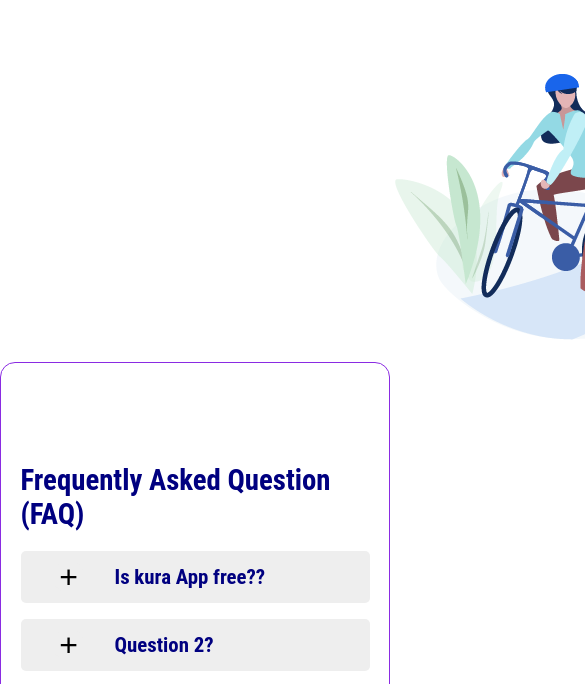
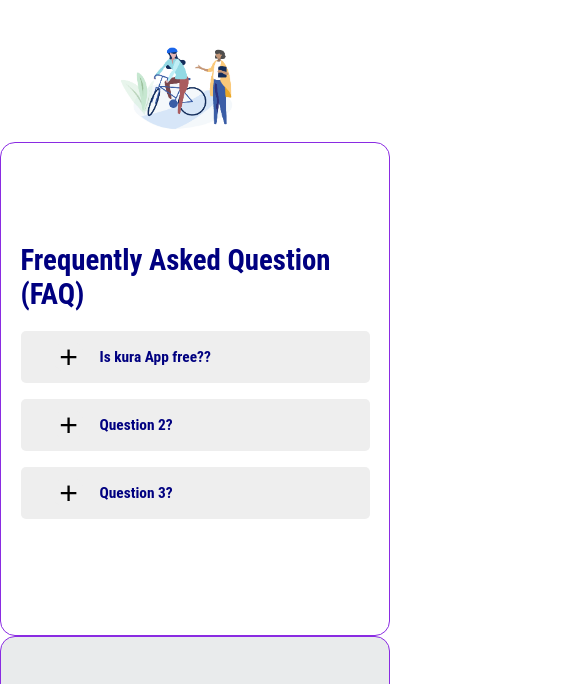
Before and after one commit to Omobayode6/kura, a plain HTML site: page faq.html in a window 390 px wide. Shown: the part 81-765 px from the top of the page, 585 px wide, since content can reach past the window. Drawn offline with nearby package versions, Linux system fonts and the light colour scheme.

Commit message:
develope faq page

```diff
--- a/style.css
+++ b/style.css
@@ -615,11 +615,14 @@ margin-bottom: 40px;
 }
 
 /*********************************** FAQ Page  *******************************/
+.faq_img{
+  width: 100%;
+}
 .faq-question {
   display: flex;
   justify-content: flex-start;
   align-items: center;
-  gap: 30px;
+  gap: 15px;
   background-color: #eee;
   padding: 10px 2rem;
   border-radius: 5px;
@@ -765,7 +768,6 @@ footer a{
   .active{
     display: flex;
   }
-  /*********************************** Home Page *******************************/
   h1{
     font-size: 3em;
     line-height: 1;
@@ -775,6 +777,7 @@ footer a{
     font-size: 1.5em;
     line-height: normal;
   }
+  /*********************************** Home Page *********************************/
   .input{
     width: 300px;
   }
@@ -871,6 +874,9 @@ footer a{
   .book_store_text{
     text-align: center;
   }
+  .faq-question h3{
+    font-size: .8em;
+  }
 
   /*********************************** FAQ Page  *******************************/
 
```
